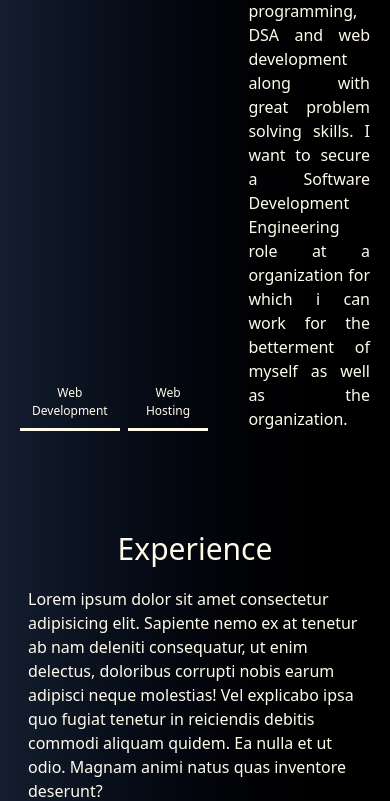
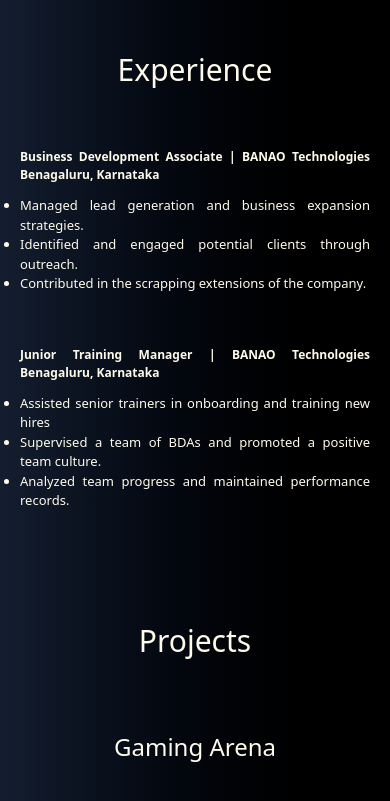
Before and after one commit to Kartikey-Singh-Gahlot/KartikeyPortFolio, a React (Vite) app: page / in a window 390 px wide. Shown: the part 1280-2081 px from the top of the page. Built offline with nearby package versions, Linux system fonts and the light colour scheme; grey boxes are pictures that could not be loaded.

Commit message:
fina touch 02

```diff
--- a/src/App.jsx
+++ b/src/App.jsx
@@ -7,6 +7,7 @@ import List from "./List.jsx";
 import Skills from "./Skills.jsx";
 import {aboutMeDecription, project01Decription, project02Decription,project03Decription, mailLink, cvLink, myPicLink,  skillItems, headerData, navData} from "./tools.js" ;
 import { useState } from "react";
+import Experience from "./Experience.jsx";
 
 export default function App(){
 
@@ -100,16 +101,19 @@ function trgrMobNav(){
 
                 <div className="">
                     <Headings  pageHeading="About me" />
-                    <p className="text-amber-50 text-justify">
+                    <p className="text-amber-50  md:text-[15px] text-[12px] text-justify">
                          {aboutMeDecription}
                    </p>
                 </div>
+          </section>
 
-                <div className="col-start-1 col-end-3 mt-10">
-                     <Headings pageHeading="Experience" />
-                    <p className="text-amber-50 box-border px-2">Lorem ipsum dolor sit amet consectetur adipisicing elit. Sapiente nemo ex at tenetur ab nam deleniti consequatur, ut enim delectus, doloribus corrupti nobis earum adipisci neque molestias! Vel explicabo ipsa quo fugiat tenetur in reiciendis debitis commodi aliquam quidem. Ea nulla et ut odio. Magnam animi natus quas inventore deserunt?</p>
+          <section>
+               <Headings pageHeading="Experience" pageHeadingStyle="w-full text-center" />
+               <div className="col-start-1 col-end-3 mt-10 min-[780px]:grid flex flex-col grid-cols-2 grid-rows-[auto] mb-10">
+                      <Experience experienceTitle="Business Development Associate | BANAO Technologies Benagaluru, Karnataka" experienceDescription={[" Managed lead generation and business expansion strategies.", "Identified and engaged potential clients through outreach.", "Contributed in the scrapping extensions of the company."]}           experienceBoxStyle=" box-border  col-span-1 px-5 text-[13px] my-5 min-[780px]:text-right text-justify row-start-2 row-end-3 col-start-1 text-amber-50 "/>
+                      <Experience experienceTitle="Junior Training Manager | BANAO Technologies Benagaluru, Karnataka"        experienceDescription={["Assisted senior trainers in onboarding and training new hires", "Supervised a team of BDAs and promoted a positive team culture.", "Analyzed team progress and maintained performance records."]} experienceBoxStyle=" box-border  col-span-1 px-5 text-[13px] my-5 min-[780px]:text-left   text-justify row-start-3 row-end-4 col-start-2 text-amber-50 "/>
                 </div>
-          </section>
+           </section>
 
 
           <section className="pages h-fit flex flex-col justify-between gap-10 pt-10 pb-30 " id="pageThree">
--- /dev/null
+++ b/src/Experience.jsx
@@ -0,0 +1,11 @@
+export default function Experience({experienceTitle,experienceDescription,experienceBoxStyle}){
+
+  return (
+    <div className={experienceBoxStyle}>
+        <h1 className="min-[780px]:text-[18px] text-[12px] font-bold ">{experienceTitle}</h1>
+         <ul className="my-3 min-[780px]:list-none list-disc">
+             {experienceDescription.map((i)=>{ return <li>{i}</li>})}
+         </ul>
+    </div>
+  );
+}
--- a/src/Output.css
+++ b/src/Output.css
@@ -9,8 +9,11 @@
       "Courier New", monospace;
     --color-red-500: oklch(63.7% 0.237 25.331);
     --color-amber-50: oklch(98.7% 0.022 95.277);
+    --color-amber-500: oklch(76.9% 0.188 70.08);
+    --color-yellow-500: oklch(79.5% 0.184 86.047);
     --color-blue-300: oklch(80.9% 0.105 251.813);
     --color-blue-400: oklch(70.7% 0.165 254.624);
+    --color-blue-500: oklch(62.3% 0.214 259.815);
     --color-blue-600: oklch(54.6% 0.245 262.881);
     --color-blue-700: oklch(48.8% 0.243 264.376);
     --color-blue-800: oklch(42.4% 0.199 265.638);
@@ -24,6 +27,7 @@
     --text-3xl--line-height: calc(2.25 / 1.875);
     --text-4xl: 2.25rem;
     --text-4xl--line-height: calc(2.5 / 2.25);
+    --font-weight-bold: 700;
     --radius-3xl: 1.5rem;
     --default-font-family: var(--font-sans);
     --default-mono-font-family: var(--font-mono);
@@ -215,11 +219,53 @@
   .z-20 {
     z-index: 20;
   }
+  .col-span-1 {
+    grid-column: span 1 / span 1;
+  }
+  .col-span-2 {
+    grid-column: span 2 / span 2;
+  }
   .col-start-1 {
     grid-column-start: 1;
   }
+  .col-start-2 {
+    grid-column-start: 2;
+  }
+  .col-end-2 {
+    grid-column-end: 2;
+  }
   .col-end-3 {
     grid-column-end: 3;
+  }
+  .row-start-1 {
+    grid-row-start: 1;
+  }
+  .row-start-2 {
+    grid-row-start: 2;
+  }
+  .row-start-3 {
+    grid-row-start: 3;
+  }
+  .row-start-4 {
+    grid-row-start: 4;
+  }
+  .row-start-5 {
+    grid-row-start: 5;
+  }
+  .row-end-2 {
+    grid-row-end: 2;
+  }
+  .row-end-3 {
+    grid-row-end: 3;
+  }
+  .row-end-4 {
+    grid-row-end: 4;
+  }
+  .row-end-5 {
+    grid-row-end: 5;
+  }
+  .row-end-6 {
+    grid-row-end: 6;
   }
   .m-1 {
     margin: calc(var(--spacing) * 1);
@@ -239,11 +285,32 @@
   .my-2 {
     margin-block: calc(var(--spacing) * 2);
   }
+  .my-3 {
+    margin-block: calc(var(--spacing) * 3);
+  }
   .my-5 {
     margin-block: calc(var(--spacing) * 5);
   }
+  .my-10 {
+    margin-block: calc(var(--spacing) * 10);
+  }
+  .mt-2 {
+    margin-top: calc(var(--spacing) * 2);
+  }
+  .mt-3 {
+    margin-top: calc(var(--spacing) * 3);
+  }
+  .mt-5 {
+    margin-top: calc(var(--spacing) * 5);
+  }
   .mt-10 {
     margin-top: calc(var(--spacing) * 10);
+  }
+  .mb-10 {
+    margin-bottom: calc(var(--spacing) * 10);
+  }
+  .mb-20 {
+    margin-bottom: calc(var(--spacing) * 20);
   }
   .box-border {
     box-sizing: border-box;
@@ -296,11 +363,26 @@
   .resize {
     resize: both;
   }
+  .list-inside {
+    list-style-position: inside;
+  }
+  .list-disc {
+    list-style-type: disc;
+  }
   .grid-cols-1 {
     grid-template-columns: repeat(1, minmax(0, 1fr));
   }
+  .grid-cols-2 {
+    grid-template-columns: repeat(2, minmax(0, 1fr));
+  }
+  .grid-cols-\[1fr_1fr\] {
+    grid-template-columns: 1fr 1fr;
+  }
   .grid-cols-\[repeat\(4\,1fr\)\] {
     grid-template-columns: repeat(4,1fr);
+  }
+  .grid-rows-\[auto\] {
+    grid-template-rows: auto;
   }
   .grid-rows-\[repeat\(3\,1fr\)\] {
     grid-template-rows: repeat(3,1fr);
@@ -335,6 +417,9 @@
   .gap-2 {
     gap: calc(var(--spacing) * 2);
   }
+  .gap-3 {
+    gap: calc(var(--spacing) * 3);
+  }
   .gap-5 {
     gap: calc(var(--spacing) * 5);
   }
@@ -365,6 +450,10 @@
     border-style: var(--tw-border-style);
     border-width: 1px;
   }
+  .border-r-\[1px\] {
+    border-right-style: var(--tw-border-style);
+    border-right-width: 1px;
+  }
   .border-b-3 {
     border-bottom-style: var(--tw-border-style);
     border-bottom-width: 3px;
@@ -373,9 +462,21 @@
     border-bottom-style: var(--tw-border-style);
     border-bottom-width: 1px;
   }
+  .border-l {
+    border-left-style: var(--tw-border-style);
+    border-left-width: 1px;
+  }
   .border-l-0 {
     border-left-style: var(--tw-border-style);
     border-left-width: 0px;
+  }
+  .border-l-\[1\] {
+    border-left-style: var(--tw-border-style);
+    border-left-width: 1;
+  }
+  .border-l-\[1px\] {
+    border-left-style: var(--tw-border-style);
+    border-left-width: 1px;
   }
   .border-amber-50 {
     border-color: var(--color-amber-50);
@@ -386,11 +487,29 @@
   .border-blue-800 {
     border-color: var(--color-blue-800);
   }
+  .bg-\[ba\] {
+    background-color: ba;
+  }
+  .bg-\[back\] {
+    background-color: back;
+  }
   .bg-amber-50 {
     background-color: var(--color-amber-50);
   }
+  .bg-amber-500 {
+    background-color: var(--color-amber-500);
+  }
   .bg-black {
     background-color: var(--color-black);
+  }
+  .bg-blue-500 {
+    background-color: var(--color-blue-500);
+  }
+  .bg-red-500 {
+    background-color: var(--color-red-500);
+  }
+  .bg-yellow-500 {
+    background-color: var(--color-yellow-500);
   }
   .bg-gradient-to-r {
     --tw-gradient-position: to right in oklab;
@@ -448,11 +567,17 @@
   .p-5 {
     padding: calc(var(--spacing) * 5);
   }
+  .px-1 {
+    padding-inline: calc(var(--spacing) * 1);
+  }
   .px-2 {
     padding-inline: calc(var(--spacing) * 2);
   }
   .px-3 {
     padding-inline: calc(var(--spacing) * 3);
+  }
+  .px-4 {
+    padding-inline: calc(var(--spacing) * 4);
   }
   .px-5 {
     padding-inline: calc(var(--spacing) * 5);
@@ -496,6 +621,12 @@
   .text-justify {
     text-align: justify;
   }
+  .text-left {
+    text-align: left;
+  }
+  .text-right {
+    text-align: right;
+  }
   .font-roboto {
     font-family: var(--font-roboto);
   }
@@ -506,6 +637,13 @@
   .text-3xl {
     font-size: var(--text-3xl);
     line-height: var(--tw-leading, var(--text-3xl--line-height));
+  }
+  .text-4xl {
+    font-size: var(--text-4xl);
+    line-height: var(--tw-leading, var(--text-4xl--line-height));
+  }
+  .text-\[1px\] {
+    font-size: 1px;
   }
   .text-\[10px\] {
     font-size: 10px;
@@ -518,6 +656,19 @@
   }
   .text-\[15px\] {
     font-size: 15px;
+  }
+  .text-\[18px\] {
+    font-size: 18px;
+  }
+  .text-\[20px\] {
+    font-size: 20px;
+  }
+  .text-\[30px\] {
+    font-size: 30px;
+  }
+  .font-bold {
+    --tw-font-weight: var(--font-weight-bold);
+    font-weight: var(--font-weight-bold);
   }
   .text-amber-50 {
     color: var(--color-amber-50);
@@ -624,9 +775,19 @@
       display: flex;
     }
   }
+  .min-\[780px\]\:grid {
+    @media (width >= 780px) {
+      display: grid;
+    }
+  }
   .min-\[780px\]\:w-fit {
     @media (width >= 780px) {
       width: fit-content;
+    }
+  }
+  .min-\[780px\]\:list-none {
+    @media (width >= 780px) {
+      list-style-type: none;
     }
   }
   .min-\[780px\]\:grid-cols-3 {
@@ -676,9 +837,24 @@
       text-align: center;
     }
   }
+  .min-\[780px\]\:text-left {
+    @media (width >= 780px) {
+      text-align: left;
+    }
+  }
+  .min-\[780px\]\:text-right {
+    @media (width >= 780px) {
+      text-align: right;
+    }
+  }
   .min-\[780px\]\:text-\[15px\] {
     @media (width >= 780px) {
       font-size: 15px;
+    }
+  }
+  .min-\[780px\]\:text-\[18px\] {
+    @media (width >= 780px) {
+      font-size: 18px;
     }
   }
   .min-\[790px\]\:flex {
@@ -717,6 +893,62 @@
   .sm\:text-\[15px\] {
     @media (width >= 40rem) {
       font-size: 15px;
+    }
+  }
+  .md\:grid {
+    @media (width >= 48rem) {
+      display: grid;
+    }
+  }
+  .md\:list-disc {
+    @media (width >= 48rem) {
+      list-style-type: disc;
+    }
+  }
+  .md\:list-none {
+    @media (width >= 48rem) {
+      list-style-type: none;
+    }
+  }
+  .md\:text-left {
+    @media (width >= 48rem) {
+      text-align: left;
+    }
+  }
+  .md\:text-right {
+    @media (width >= 48rem) {
+      text-align: right;
+    }
+  }
+  .md\:text-2xl {
+    @media (width >= 48rem) {
+      font-size: var(--text-2xl);
+      line-height: var(--tw-leading, var(--text-2xl--line-height));
+    }
+  }
+  .md\:text-\[15px\] {
+    @media (width >= 48rem) {
+      font-size: 15px;
+    }
+  }
+  .md\:text-\[17px\] {
+    @media (width >= 48rem) {
+      font-size: 17px;
+    }
+  }
+  .md\:text-\[18px\] {
+    @media (width >= 48rem) {
+      font-size: 18px;
+    }
+  }
+  .md\:text-\[20px\] {
+    @media (width >= 48rem) {
+      font-size: 20px;
+    }
+  }
+  .md\:text-\[20\] {
+    @media (width >= 48rem) {
+      color: 20;
     }
   }
 }
@@ -892,6 +1124,10 @@
   inherits: false;
   initial-value: 100%;
 }
+@property --tw-font-weight {
+  syntax: "*";
+  inherits: false;
+}
 @property --tw-shadow {
   syntax: "*";
   inherits: false;
@@ -975,6 +1211,7 @@
       --tw-gradient-from-position: 0%;
       --tw-gradient-via-position: 50%;
       --tw-gradient-to-position: 100%;
+      --tw-font-weight: initial;
       --tw-shadow: 0 0 #0000;
       --tw-shadow-color: initial;
       --tw-shadow-alpha: 100%;
```
